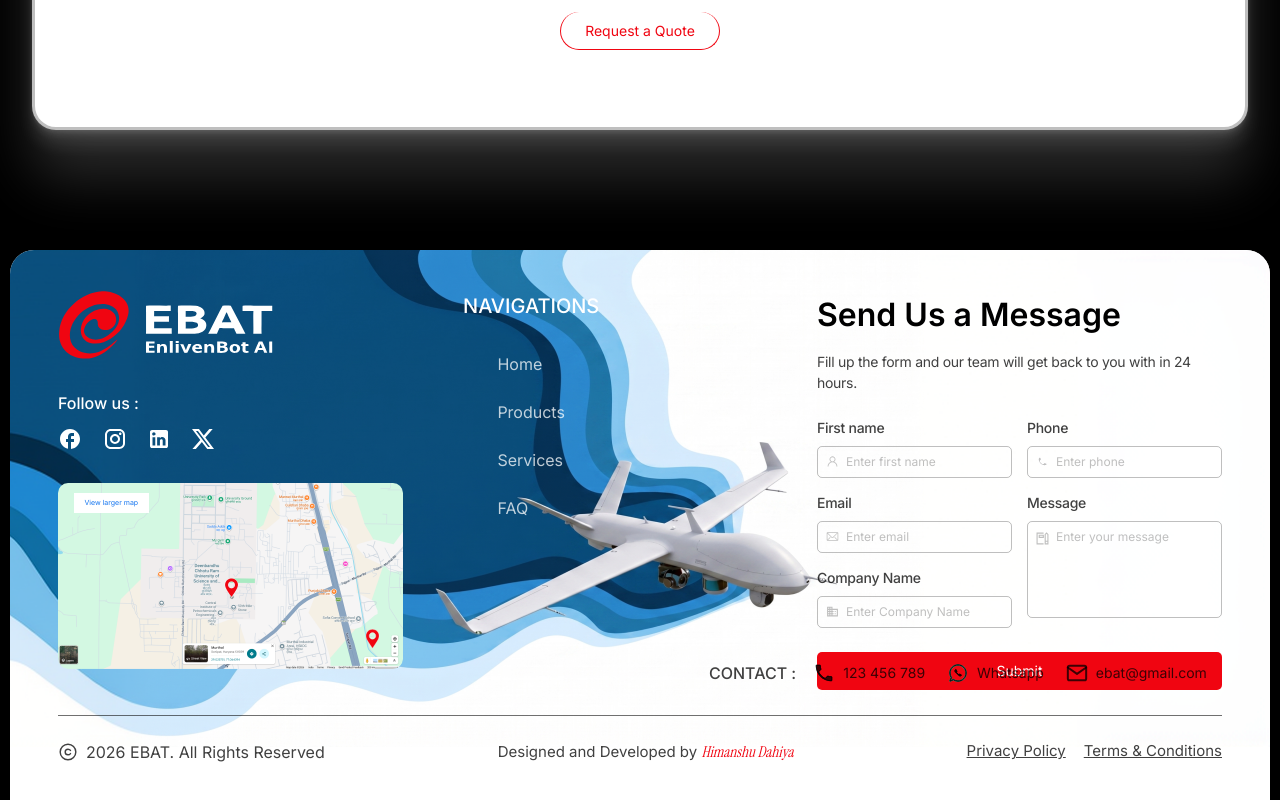
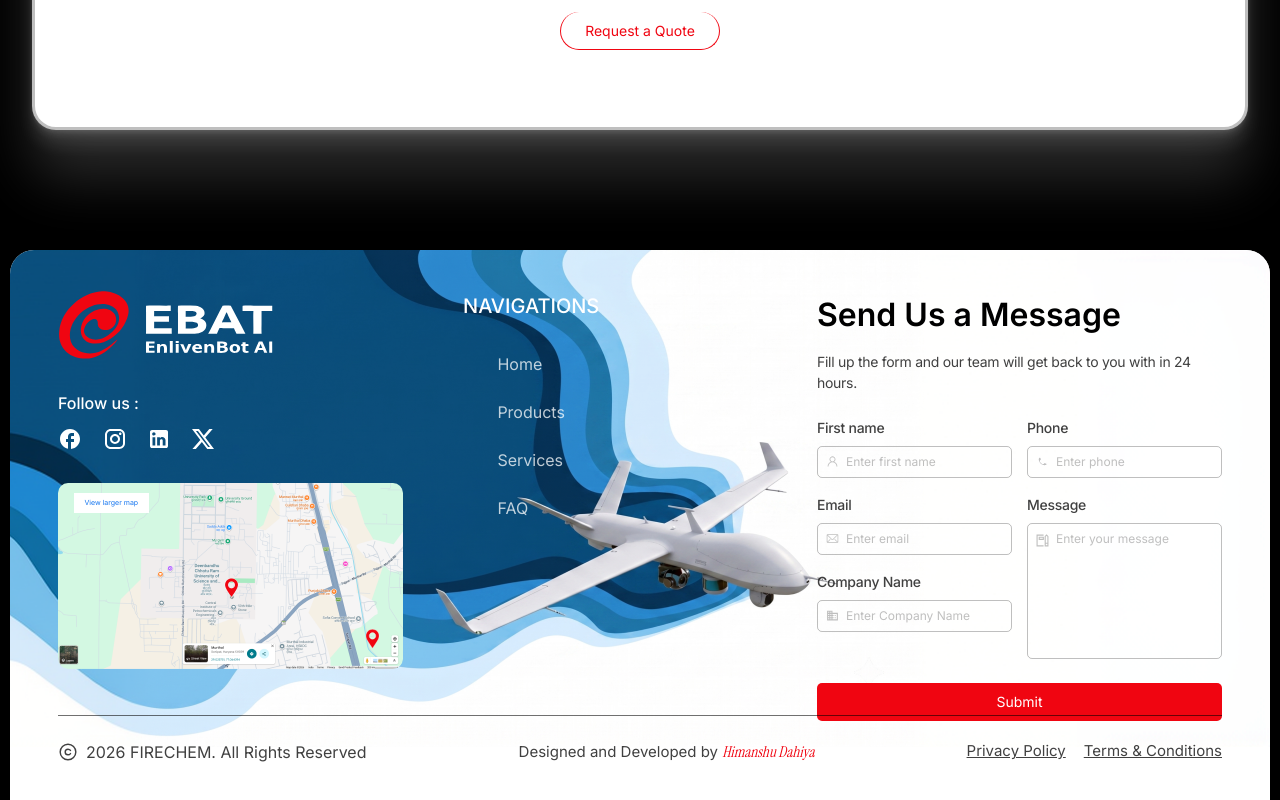
Before and after one commit to Bored008/EBAT, a Next.js app: page / in a window 1280 px wide. Shown: the part 5625-6425 px from the top of the page. Built offline with nearby package versions, Linux system fonts and the light colour scheme; a web font is replaced by a local one.

Commit message:
feat: apply new design updates to Footer

```diff
--- a/src/components/sections/Footer.tsx
+++ b/src/components/sections/Footer.tsx
@@ -68,7 +68,7 @@ export function Footer() {
               </p>
             </div>
 
-            <div className="flex flex-col gap-[14px]">
+            <div className="flex flex-col gap-[16px]">
               {/* Row 1: First Name & Phone */}
               <div className="flex flex-row justify-between items-start gap-[14px]">
                 <div className="flex flex-col gap-[8px] w-[195px]">
@@ -90,7 +90,7 @@ export function Footer() {
               {/* Row 2: Email & Company (left col) | Message (right col) */}
               <div className="flex flex-row justify-between items-start gap-[14px]">
                 {/* Left Col */}
-                <div className="flex flex-col gap-[14px] w-[195px]">
+                <div className="flex flex-col gap-[16px] w-[195px]">
                   <div className="flex flex-col gap-[8px]">
                     <label className="font-sans font-medium text-[14px] tracking-[-0.02em] text-black/75">Email</label>
                     <div className="flex flex-row items-center gap-[7px] border border-black/25 rounded-[5px] px-[8px] py-[6px]">
@@ -110,7 +110,7 @@ export function Footer() {
                 {/* Right Col: Message */}
                 <div className="flex flex-col gap-[8px] w-[195px]">
                   <label className="font-sans font-medium text-[14px] tracking-[-0.02em] text-black/75">Message</label>
-                  <div className="flex flex-row items-start gap-[7px] border border-black/25 rounded-[5px] px-[8px] py-[6px] h-[97px]">
+                  <div className="flex flex-row items-start gap-[7px] border border-black/25 rounded-[5px] px-[8px] py-[6px] h-[136px]">
                     <div className="mt-1 flex-shrink-0"><Image src="/images/footer/notebook.svg" alt="Message" width={13} height={13} /></div>
                     <textarea placeholder="Enter your message" className="bg-transparent text-[12px] text-black outline-none w-full h-full resize-none placeholder:text-black/25"></textarea>
                   </div>
@@ -119,25 +119,6 @@ export function Footer() {
             </div>
 
             <Button variant="filled" className="w-full rounded-[5px] py-[7px]">Submit</Button>
-          </div>
-
-          {/* Contact Row */}
-          <div className="absolute left-[651px] top-[370px] flex flex-row items-center gap-[17px]">
-            <span className="font-sans font-medium text-[16px] text-black/75">CONTACT :</span>
-            <div className="flex flex-row items-center gap-[22px]">
-              <div className="flex flex-row items-center gap-[8px]">
-                <Image src="/images/footer/phone-fill.svg" alt="Phone" width={22} height={22} />
-                <span className="font-sans text-[14px] text-black/75">123 456 789</span>
-              </div>
-              <div className="flex flex-row items-center gap-[8px]">
-                <Image src="/images/footer/whatsapp.svg" alt="Whatsapp" width={22} height={22} />
-                <span className="font-sans text-[14px] text-black/75">Whatsapp</span>
-              </div>
-              <div className="flex flex-row items-center gap-[8px]">
-                <Image src="/images/footer/mail.svg" alt="Email" width={22} height={22} />
-                <span className="font-sans text-[14px] text-black/75">ebat@gmail.com</span>
-              </div>
-            </div>
           </div>
         </div>
 
@@ -179,25 +160,6 @@ export function Footer() {
             </div>
           </div>
 
-          {/* Contact */}
-          <div className="flex flex-col gap-[16px]">
-            <span className="font-sans font-medium text-[16px] text-black/75">CONTACT :</span>
-            <div className="flex flex-col gap-[12px]">
-              <div className="flex flex-row items-center gap-[8px]">
-                <Image src="/images/footer/phone-fill.svg" alt="Phone" width={22} height={22} />
-                <span className="font-sans text-[14px] text-black/75">123 456 789</span>
-              </div>
-              <div className="flex flex-row items-center gap-[8px]">
-                <Image src="/images/footer/whatsapp.svg" alt="Whatsapp" width={22} height={22} />
-                <span className="font-sans text-[14px] text-black/75">Whatsapp</span>
-              </div>
-              <div className="flex flex-row items-center gap-[8px]">
-                <Image src="/images/footer/mail.svg" alt="Email" width={22} height={22} />
-                <span className="font-sans text-[14px] text-black/75">ebat@gmail.com</span>
-              </div>
-            </div>
-          </div>
-
           {/* Form */}
           <div className="flex flex-col gap-[24px] w-full max-w-[405px]">
             <div className="flex flex-col gap-[12px]">
@@ -206,7 +168,7 @@ export function Footer() {
                 Fill up the form and our team will get back to you with in 24 hours.
               </p>
             </div>
-            <div className="flex flex-col gap-[14px]">
+            <div className="flex flex-col gap-[16px]">
               {/* Form fields mobile... */}
               <div className="flex flex-col gap-[14px]">
                 {/* Row 1: First Name & Phone */}
@@ -230,7 +192,7 @@ export function Footer() {
                 {/* Row 2: Email & Company (left) | Message (right) */}
                 <div className="flex flex-row justify-between items-start gap-[14px]">
                   {/* Left Column */}
-                  <div className="flex flex-col gap-[14px] flex-1">
+                  <div className="flex flex-col gap-[16px] flex-1">
                     <div className="flex flex-col gap-[8px]">
                       <label className="font-sans font-medium text-[14px] tracking-[-0.02em] text-black/75">Email</label>
                       <div className="flex flex-row items-center gap-[7px] border border-black/25 rounded-[5px] px-[8px] py-[6px]">
@@ -250,7 +212,7 @@ export function Footer() {
                   {/* Right Column */}
                   <div className="flex flex-col gap-[8px] flex-1">
                     <label className="font-sans font-medium text-[14px] tracking-[-0.02em] text-black/75">Message</label>
-                    <div className="flex flex-row items-start gap-[7px] border border-black/25 rounded-[5px] px-[8px] py-[6px] h-[97px]">
+                    <div className="flex flex-row items-start gap-[7px] border border-black/25 rounded-[5px] px-[8px] py-[6px] h-[136px]">
                       <div className="mt-1 flex-shrink-0"><Image src="/images/footer/notebook.svg" alt="Message" width={13} height={13} /></div>
                       <textarea placeholder="Enter your message" className="bg-transparent text-[12px] text-black outline-none w-full h-full resize-none placeholder:text-black/25"></textarea>
                     </div>
@@ -268,7 +230,7 @@ export function Footer() {
           <div className="flex flex-col md:flex-row justify-between items-center gap-[12px] md:gap-0 w-full py-[12px]">
             <div className="flex flex-row items-center gap-[8px]">
               <Image src="/images/footer/copyright.svg" alt="Copyright" width={20} height={20} />
-              <span className="font-sans text-[16px] text-black/75">2026 EBAT. All Rights Reserved</span>
+              <span className="font-sans text-[16px] text-black/75">2026 FIRECHEM. All Rights Reserved</span>
             </div>
             <div className="flex flex-row items-center gap-[18px]">
               <span className="font-sans text-[15px] text-black/75 text-center leading-[15px]">
```
